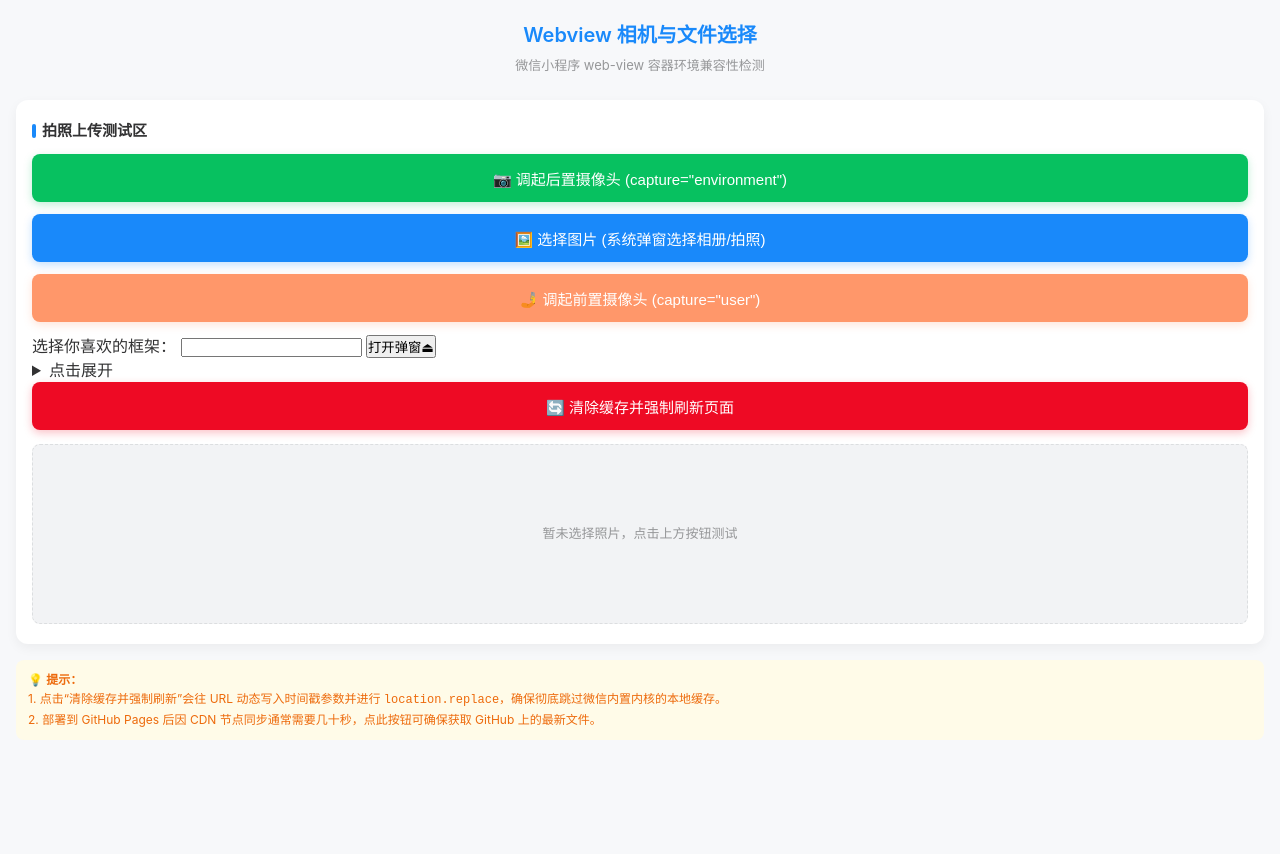
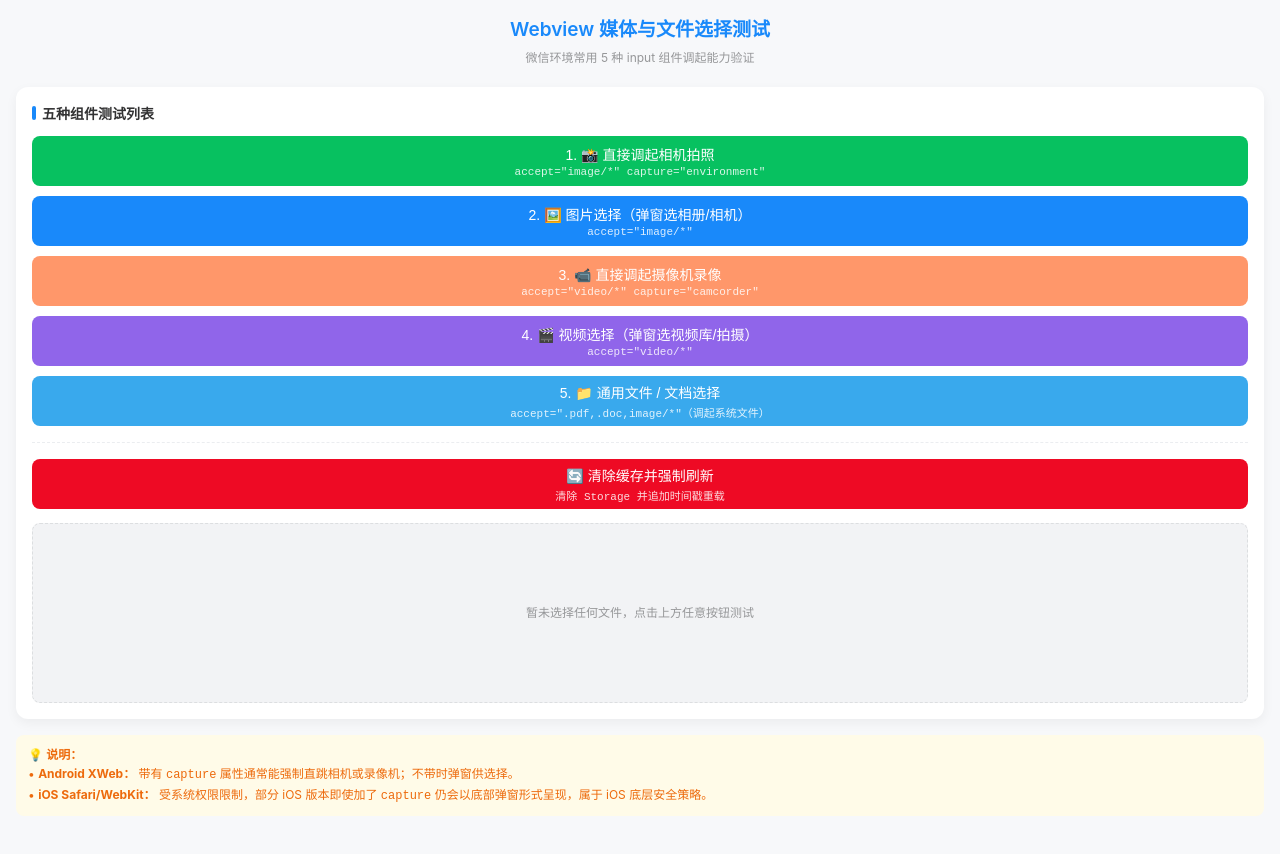
Before and after one commit to xy77/xy77.github.io, a website: page public/wb.html in a window 1280 px wide. Before the commit the page ends 800 px from the top, so only its background shows below. Drawn offline with Linux system fonts and the light colour scheme.

Commit message:
Update wb.html

```diff
--- a/public/wb.html
+++ b/public/wb.html
@@ -7,8 +7,8 @@
   <meta http-equiv="Cache-Control" content="no-cache, no-store, must-revalidate" />
   <meta http-equiv="Pragma" content="no-cache" />
   <meta http-equiv="Expires" content="0" />
-  <title>WebView 测试</title>
-  <!-- 引入微信 JS-SDK，便于与小程序通讯 -->
+  <title>WebView 媒体选择能力测试</title>
+  <!-- 引入微信 JS-SDK -->
   <script src="https://res.wx.qq.com/open/js/jweixin-1.6.0.js"></script>
   <style>
     * {
@@ -20,32 +20,32 @@
       font-family: -apple-system, BlinkMacSystemFont, "Segoe UI", Roboto, "PingFang SC", "Hiragino Sans GB", "Microsoft YaHei", sans-serif;
       background-color: #f7f8fa;
       color: #323233;
-      padding: 20px 16px 40px;
+      padding: 16px 16px 40px;
       line-height: 1.5;
     }
     .header {
       text-align: center;
-      margin-bottom: 24px;
+      margin-bottom: 20px;
     }
     .header h1 {
-      font-size: 20px;
+      font-size: 19px;
       font-weight: 600;
       color: #1989fa;
-      margin-bottom: 6px;
+      margin-bottom: 4px;
     }
     .header p {
-      font-size: 13px;
+      font-size: 12px;
       color: #969799;
     }
     .card {
       background: #ffffff;
       border-radius: 12px;
-      padding: 20px 16px;
+      padding: 16px;
       box-shadow: 0 4px 12px rgba(0, 0, 0, 0.05);
       margin-bottom: 16px;
     }
     .card-title {
-      font-size: 15px;
+      font-size: 14px;
       font-weight: 600;
       margin-bottom: 12px;
       display: flex;
@@ -60,7 +60,12 @@
       border-radius: 2px;
       display: inline-block;
     }
-    /* 隐藏原生文件上传框，使用自定义按钮触发 */
+    .action-btn-wrapper {
+      position: relative;
+      display: block;
+      width: 100%;
+      margin-bottom: 10px;
+    }
     .hidden-input {
       position: absolute;
       top: 0;
@@ -69,44 +74,41 @@
       height: 100%;
       opacity: 0;
       cursor: pointer;
-    }
-    .action-btn-wrapper {
-      position: relative;
-      display: inline-block;
-      width: 100%;
-      margin-bottom: 12px;
+      z-index: 2;
     }
     .btn {
       display: flex;
+      flex-direction: column;
       align-items: center;
       justify-content: center;
-      gap: 8px;
       width: 100%;
-      height: 48px;
-      background: #07c160;
-      color: #ffffff;
+      min-height: 50px;
+      padding: 6px 12px;
       border: none;
       border-radius: 8px;
-      font-size: 15px;
+      font-size: 14px;
       font-weight: 500;
-      box-shadow: 0 3px 8px rgba(7, 193, 96, 0.25);
+      color: #ffffff;
+      text-align: center;
       transition: opacity 0.2s;
+    }
+    .btn small {
+      font-size: 11px;
+      font-weight: normal;
+      opacity: 0.85;
+      font-family: monospace;
+      margin-top: 2px;
     }
     .btn:active {
       opacity: 0.85;
     }
-    .btn-secondary {
-      background: #1989fa;
-      box-shadow: 0 3px 8px rgba(25, 137, 250, 0.25);
-    }
-    .btn-warn {
-      background: #ff976a;
-      box-shadow: 0 3px 8px rgba(255, 151, 106, 0.25);
-    }
-    .btn-danger {
-      background: #ee0a24;
-      box-shadow: 0 3px 8px rgba(238, 10, 36, 0.25);
-    }
+    .btn-camera { background: #07c160; }
+    .btn-photo { background: #1989fa; }
+    .btn-camcorder { background: #ff976a; }
+    .btn-video { background: #9065ea; }
+    .btn-file { background: #39a9ed; }
+    .btn-reload { background: #ee0a24; }
+
     .preview-box {
       width: 100%;
       min-height: 180px;
@@ -121,16 +123,17 @@
       margin-top: 14px;
       position: relative;
     }
-    .preview-box img {
+    .preview-box img, .preview-box video {
       width: 100%;
       height: 100%;
       object-fit: contain;
       display: none;
     }
     .preview-placeholder {
-      font-size: 13px;
+      font-size: 12px;
       color: #969799;
       text-align: center;
+      padding: 0 16px;
     }
     .info-list {
       font-size: 12px;
@@ -159,182 +162,159 @@
 <body>
 
   <div class="header">
-    <h1>Webview 相机与文件选择</h1>
-    <p>微信小程序 web-view 容器环境兼容性检测</p>
+    <h1>Webview 媒体与文件选择测试</h1>
+    <p>微信环境常用 5 种 input 组件调起能力验证</p>
   </div>
 
   <div class="card">
-    <div class="card-title">拍照上传测试区</div>
+    <div class="card-title">五种组件测试列表</div>
 
-    <!-- 1. 强制调起后置摄像头 -->
+    <!-- 1. 直接调起相机拍照 -->
     <div class="action-btn-wrapper">
-      <input
-        id="cameraInput"
-        type="file"
-        capture="environment"
-        accept="image/*"
-        class="hidden-input"
-      />
-      <button class="btn" type="button">
-        📷 调起后置摄像头 (capture="environment")
+      <input type="file" accept="image/*" capture="environment" class="hidden-input file-entry" />
+      <button class="btn btn-camera" type="button">
+        <span>1. 📸 直接调起相机拍照</span>
+        <small>accept="image/*" capture="environment"</small>
       </button>
     </div>
 
-    <!-- 2. 普通图片选择（相机/相册由系统弹窗提供） -->
+    <!-- 2. 图片选择（弹窗：相机或相册） -->
     <div class="action-btn-wrapper">
-      <input
-        id="fileInput"
-        type="file"
-        accept="image/*"
-        class="hidden-input"
-      />
-      <button class="btn btn-secondary" type="button">
-        🖼️ 选择图片 (系统弹窗选择相册/拍照)
+      <input type="file" accept="image/*" class="hidden-input file-entry" />
+      <button class="btn btn-photo" type="button">
+        <span>2. 🖼️ 图片选择（弹窗选相册/相机）</span>
+        <small>accept="image/*"</small>
       </button>
     </div>
 
-    <!-- 3. 前置摄像头测试 -->
+    <!-- 3. 直接调起录像机录像 -->
     <div class="action-btn-wrapper">
-      <input
-        id="userCameraInput"
-        type="file"
-        capture="user"
-        accept="image/*"
-        class="hidden-input"
-      />
-      <button class="btn btn-warn" type="button">
-        🤳 调起前置摄像头 (capture="user")
+      <input type="file" accept="video/*" capture="camcorder" class="hidden-input file-entry" />
+      <button class="btn btn-camcorder" type="button">
+        <span>3. 📹 直接调起摄像机录像</span>
+        <small>accept="video/*" capture="camcorder"</small>
       </button>
     </div>
 
-<label>选择你喜欢的框架：</label>
-<input list="frameworks" />
-
-<datalist id="frameworks">
-  <option value="React">
-  <option value="Vue">
-  <option value="Svelte">
-  <option value="Angular">
-  <option value="Solid">
-</datalist>
-
-
-<dialog id="myModal">
-  <form method="dialog">
-    <p>这是一个原生模态框</p>
-    <button>关闭（自动）</button>
-  </form>
-</dialog>
-
-<button onclick="myModal.showModal()">打开弹窗⏏</button>
-
-
-
-<details>
-  <summary>点击展开</summary>
-  <div class="content">
-    这里是展开后的内容，原生支持 Ctrl+F 页内搜索！
-  </div>
-</details>
-
-
-
-
-
-    <!-- 4. 清缓存强制重载按钮 -->
-    <div class="action-btn-wrapper" style="margin-bottom: 0;">
-      <button id="reloadBtn" class="btn btn-danger" type="button">
-        🔄 清除缓存并强制刷新页面
+    <!-- 4. 视频选择（弹窗：拍摄或相册视频） -->
+    <div class="action-btn-wrapper">
+      <input type="file" accept="video/*" class="hidden-input file-entry" />
+      <button class="btn btn-video" type="button">
+        <span>4. 🎬 视频选择（弹窗选视频库/拍摄）</span>
+        <small>accept="video/*"</small>
       </button>
     </div>
 
-    <!-- 图片预览与基础信息 -->
+    <!-- 5. 通用文档 / 文件管理器选择 -->
+    <div class="action-btn-wrapper">
+      <input type="file" accept=".pdf,.doc,.docx,.xls,.xlsx,text/plain,image/*" class="hidden-input file-entry" />
+      <button class="btn btn-file" type="button">
+        <span>5. 📁 通用文件 / 文档选择</span>
+        <small>accept=".pdf,.doc,image/*"（调起系统文件）</small>
+      </button>
+    </div>
+
+    <hr style="border: none; border-top: 1px dashed #ebedf0; margin: 16px 0;" />
+
+    <!-- 强制清缓存刷新按钮 -->
+    <div class="action-btn-wrapper" style="margin-bottom: 0;">
+      <button id="reloadBtn" class="btn btn-reload" type="button">
+        <span>🔄 清除缓存并强制刷新</span>
+        <small>清除 Storage 并追加时间戳重载</small>
+      </button>
+    </div>
+
+    <!-- 预览与文件元数据展示 -->
     <div class="preview-box">
-      <div id="placeholder" class="preview-placeholder">暂未选择照片，点击上方按钮测试</div>
-      <img id="previewImg" alt="预览图" />
+      <div id="placeholder" class="preview-placeholder">暂未选择任何文件，点击上方任意按钮测试</div>
+      <img id="previewImg" alt="图片预览" />
+      <video id="previewVideo" controls playsinline></video>
     </div>
 
     <div id="metaInfo" class="info-list" style="display: none;">
       <div class="info-item"><span>文件名：</span><span id="fileName">-</span></div>
       <div class="info-item"><span>文件大小：</span><span id="fileSize">-</span></div>
-      <div class="info-item"><span>文件格式：</span><span id="fileType">-</span></div>
-      <div class="info-item"><span>更新时间戳：</span><span id="updateTime">-</span></div>
+      <div class="info-item"><span>文件类型：</span><span id="fileType">-</span></div>
+      <div class="info-item"><span>加载时刻：</span><span id="updateTime">-</span></div>
     </div>
   </div>
 
   <div class="notice">
-    💡 <strong>提示：</strong>
-    <br/>1. 点击“清除缓存并强制刷新”会往 URL 动态写入时间戳参数并进行 <code>location.replace</code>，确保彻底跳过微信内置内核的本地缓存。
-    <br/>2. 部署到 GitHub Pages 后因 CDN 节点同步通常需要几十秒，点此按钮可确保获取 GitHub 上的最新文件。
+    💡 <strong>说明：</strong>
+    <br/>• <strong>Android XWeb：</strong> 带有 <code>capture</code> 属性通常能强制直跳相机或录像机；不带时弹窗供选择。
+    <br/>• <strong>iOS Safari/WebKit：</strong> 受系统权限限制，部分 iOS 版本即使加了 <code>capture</code> 仍会以底部弹窗形式呈现，属于 iOS 底层安全策略。
   </div>
 
   <script>
-    const cameraInput = document.getElementById('cameraInput');
-    const fileInput = document.getElementById('fileInput');
-    const userCameraInput = document.getElementById('userCameraInput');
-    const reloadBtn = document.getElementById('reloadBtn');
-
+    const fileEntries = document.querySelectorAll('.file-entry');
     const previewImg = document.getElementById('previewImg');
+    const previewVideo = document.getElementById('previewVideo');
     const placeholder = document.getElementById('placeholder');
     const metaInfo = document.getElementById('metaInfo');
     const fileName = document.getElementById('fileName');
     const fileSize = document.getElementById('fileSize');
     const fileType = document.getElementById('fileType');
     const updateTime = document.getElementById('updateTime');
+    const reloadBtn = document.getElementById('reloadBtn');
 
-    function handleFileSelection(event) {
-      const files = event.target.files;
+    // 统一监听所有 file 控件变更
+    fileEntries.forEach(input => {
+      input.addEventListener('change', function(e) {
+        const files = e.target.files;
         if (!files || files.length === 0) return;
 
         const file = files[0];
         fileName.textContent = file.name;
         fileSize.textContent = (file.size / 1024).toFixed(1) + ' KB';
-      fileType.textContent = file.type || '未知';
+        fileType.textContent = file.type || '未知类型';
         updateTime.textContent = new Date().toLocaleTimeString();
         metaInfo.style.display = 'block';
 
-      // 本地 FileReader 进行图片渲染预览
-      const reader = new FileReader();
-      reader.onload = function(e) {
-        previewImg.src = e.target.result;
+        // 重置预览区域
+        previewImg.style.display = 'none';
+        previewVideo.style.display = 'none';
+        previewVideo.pause();
+
+        const fileUrl = URL.createObjectURL(file);
+
+        if (file.type.startsWith('image/')) {
+          previewImg.src = fileUrl;
           previewImg.style.display = 'block';
           placeholder.style.display = 'none';
+        } else if (file.type.startsWith('video/')) {
+          previewVideo.src = fileUrl;
+          previewVideo.style.display = 'block';
+          placeholder.style.display = 'none';
+        } else {
+          placeholder.style.display = 'block';
+          placeholder.textContent = '📄 该文件不支持直接内嵌预览，已成功获取文件对象！';
+        }
 
-        // 尝试向小程序发送数据 (web-view postMessage 机制)
+        // 向小程序 postMessage 回传文件信息
         if (window.wx && wx.miniProgram) {
           wx.miniProgram.postMessage({
             data: {
-              action: 'fileCaptured',
-              fileName: file.name,
-              fileSize: file.size
+              action: 'fileSelected',
+              name: file.name,
+              size: file.size,
+              type: file.type
             }
           });
         }
-      };
-      reader.readAsDataURL(file);
-    }
+      });
+    });
 
-    // 绑定文件选择事件
-    cameraInput.addEventListener('change', handleFileSelection);
-    fileInput.addEventListener('change', handleFileSelection);
-    userCameraInput.addEventListener('change', handleFileSelection);
-
-    // 强制清除缓存刷新逻辑
+    // 强刷新与去缓存逻辑
     reloadBtn.addEventListener('click', function() {
-      // 1. 清除当前页面所有本地持久缓存
       try {
         localStorage.clear();
         sessionStorage.clear();
-      } catch (e) {
-        console.warn('清理 WebStorage 失败:', e);
+      } catch (err) {
+        console.warn('Storage 清理异常', err);
       }
-
-      // 2. 构造带时间戳的全新 URL，彻底击穿 WebView 本地与 CDN 缓存
-      const currentUrl = new URL(window.location.href);
-      currentUrl.searchParams.set('_t', Date.now().toString());
-
-      // 3. 使用 replace 替换当前页面，避免在小程序内部产生多余的后退历史
-      window.location.replace(currentUrl.toString());
+      const url = new URL(window.location.href);
+      url.searchParams.set('_t', Date.now().toString());
+      window.location.replace(url.toString());
     });
   </script>
 </body>
```
Lines whose indentation alone changed are shown as unchanged.
